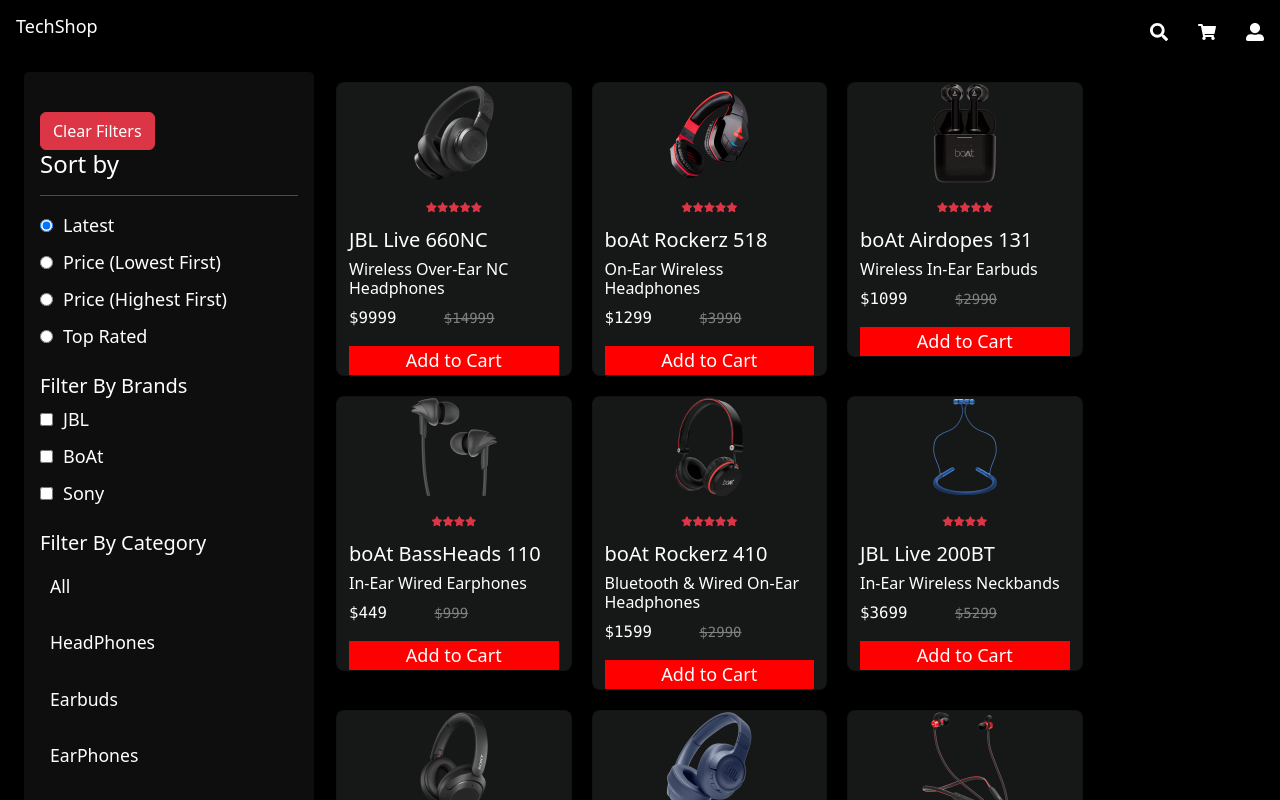
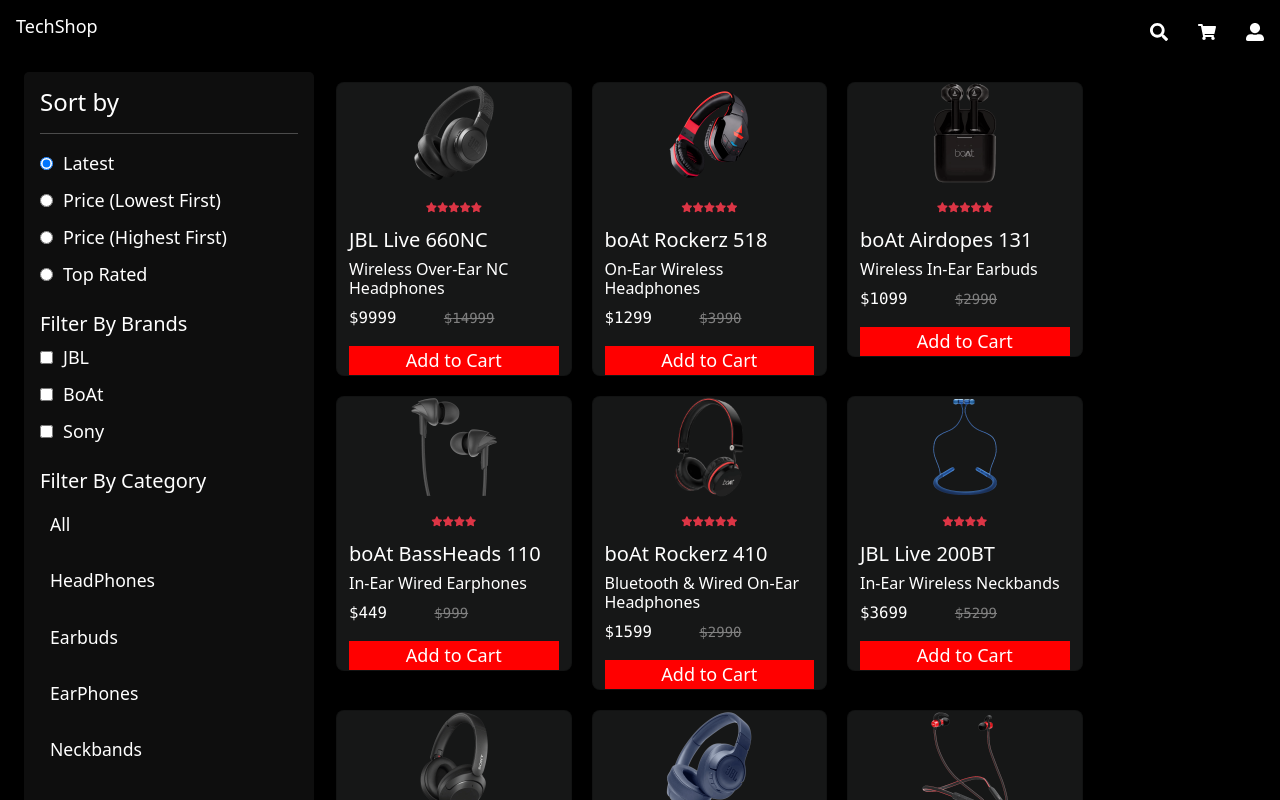
Before and after one commit to AkhilPendlimarry/Techshop_React, a React (Create React App) app: page /ProductsPage in a window 1280 px wide. Shown: the top 800 px of the page. Built offline with nearby package versions, Linux system fonts and the light colour scheme.

Commit message:
modified clear filter button

```diff
--- a/src/ProductsComponent/ProductsPage.js
+++ b/src/ProductsComponent/ProductsPage.js
@@ -52,6 +52,11 @@
 
     };
 
+    const isFiltered=()=>{
+        return(
+            category !== 'All' || selectedBrands.length > 0 || sortOption !== 'Latest' || priceRange[0] !== 0 || priceRange[1] !== 20000);
+        };
+
     // Handle brand filtering
     const handleBrandChange = (e) => {
         const { value, checked } = e.target;
@@ -73,8 +78,9 @@
                     <div className="sidebar p-3">
 
                           {/* render clear button if filters applied. */}
-                          {(category !== 'All' || selectedBrands.length > 0 || sortOption)
-                                  && (<button className=' btn btn-danger mt-4' onClick={clearFilters}>
+
+                          {isFiltered() &&
+                                    (<button className=' btn btn-danger mt-4' onClick={clearFilters}>
                                          Clear Filters
                                     </button>
                                 )}
```
